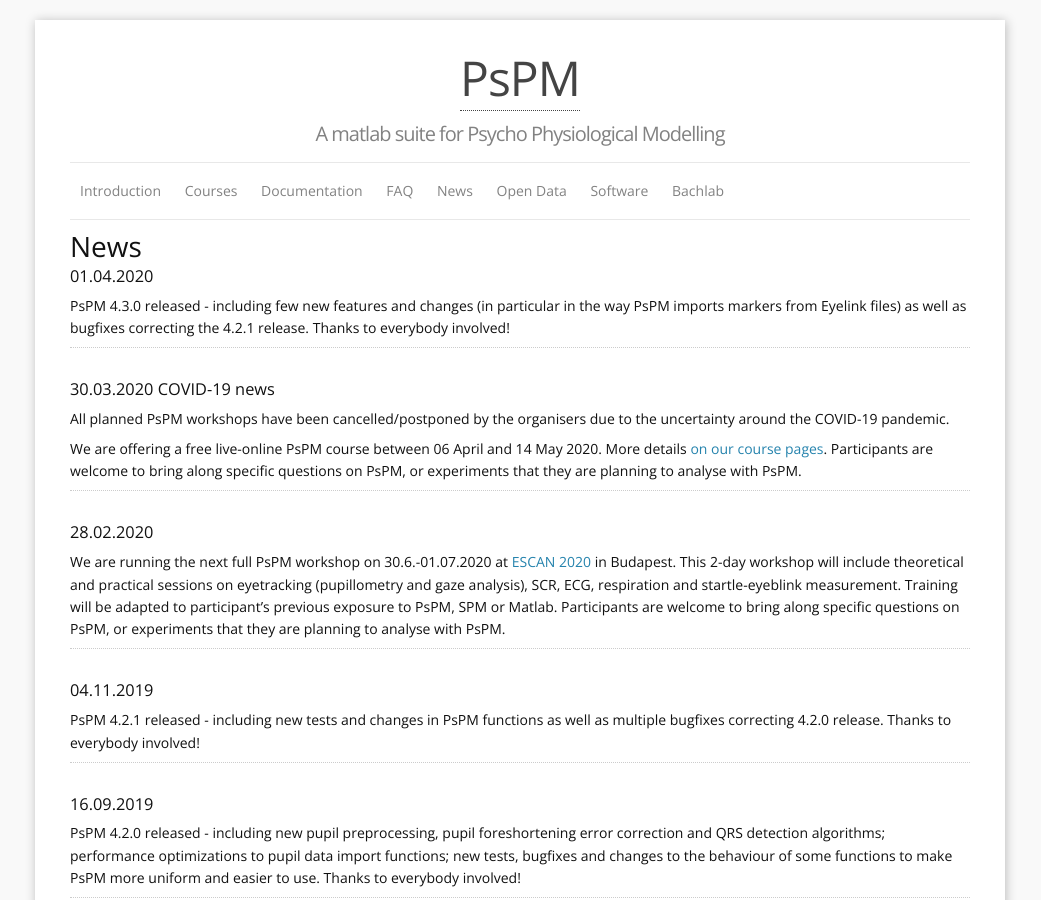
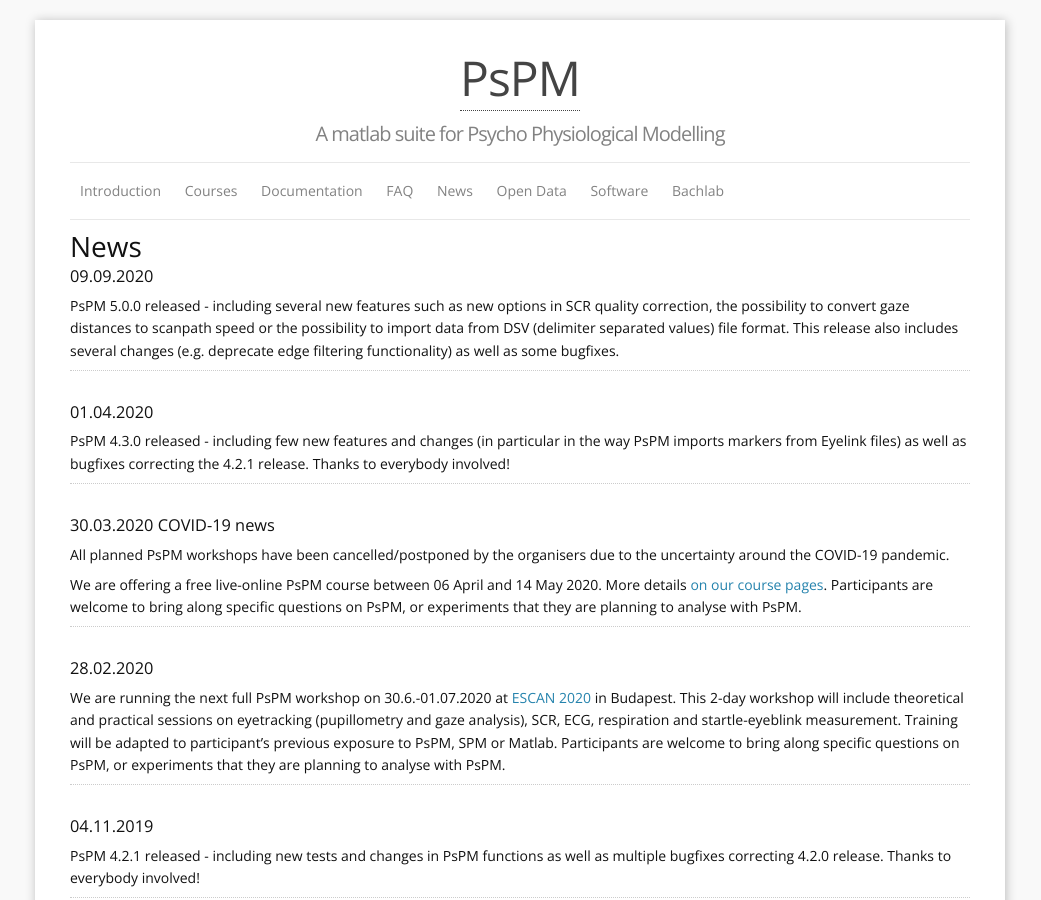
Before and after one commit to bachlab/PsPM, a Jekyll site: the page built from news.markdown, in a window 1280 px wide and 900 px high. Shown: the whole window, without its empty margins (120-1161 px from the left). Built offline with Jekyll 4.4.1, drawn with Linux system fonts in a browser that asks for light colours.

Commit message:
release5.0.0

```diff
--- a/index.markdown
+++ b/index.markdown
@@ -5,7 +5,7 @@
 layout: page
 ---
 
-**Current version: PsPM 4.3.0, released on 01.04.2020**
+**Current version: PsPM 5.0.0, released on 09.09.2020**
 
 <img src="http://bachlab.org/wp-content/uploads/2019/09/PsPM_Website_Figure_1.jpg" alt="drawing">
 
--- a/news.markdown
+++ b/news.markdown
@@ -5,6 +5,12 @@
 ---
 
 # News
+
+### 09.09.2020
+
+PsPM 5.0.0 released - including several new features such as new options in SCR quality correction, the possibility to convert gaze distances to scanpath speed or the possibility to import data from DSV (delimiter separated values) file format. This release also includes several changes (e.g. deprecate edge filtering functionality) as well as some bugfixes.
+
+---
 
 ### 01.04.2020
 
```
